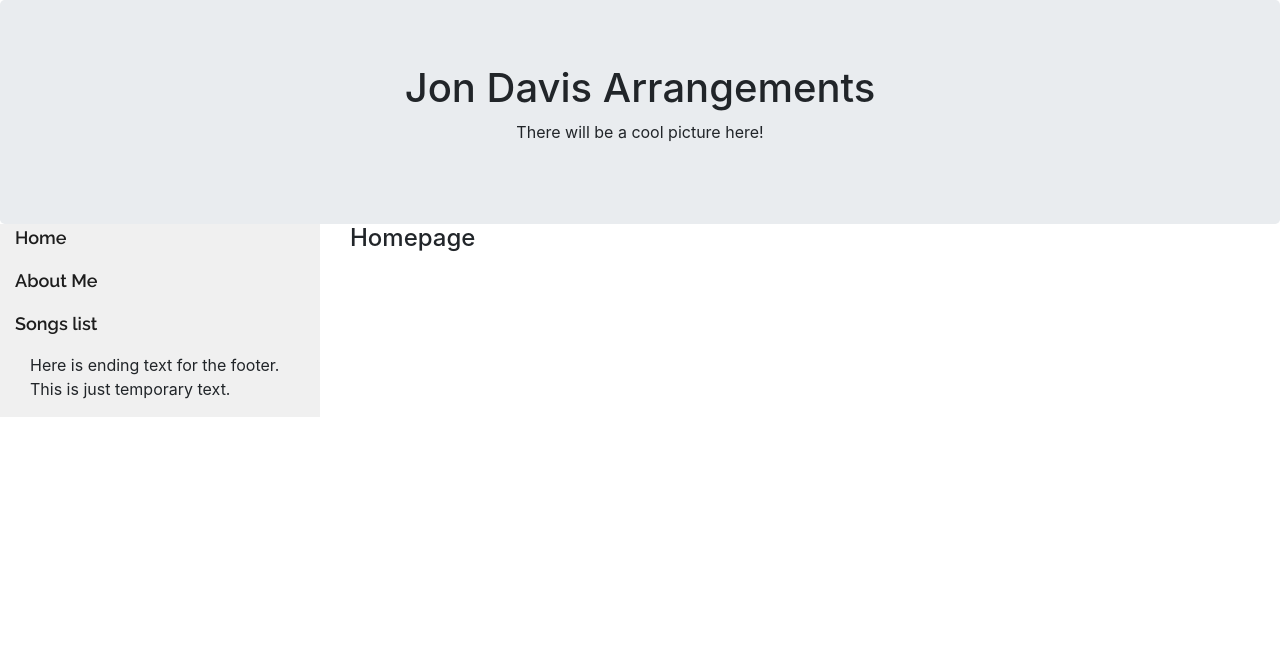
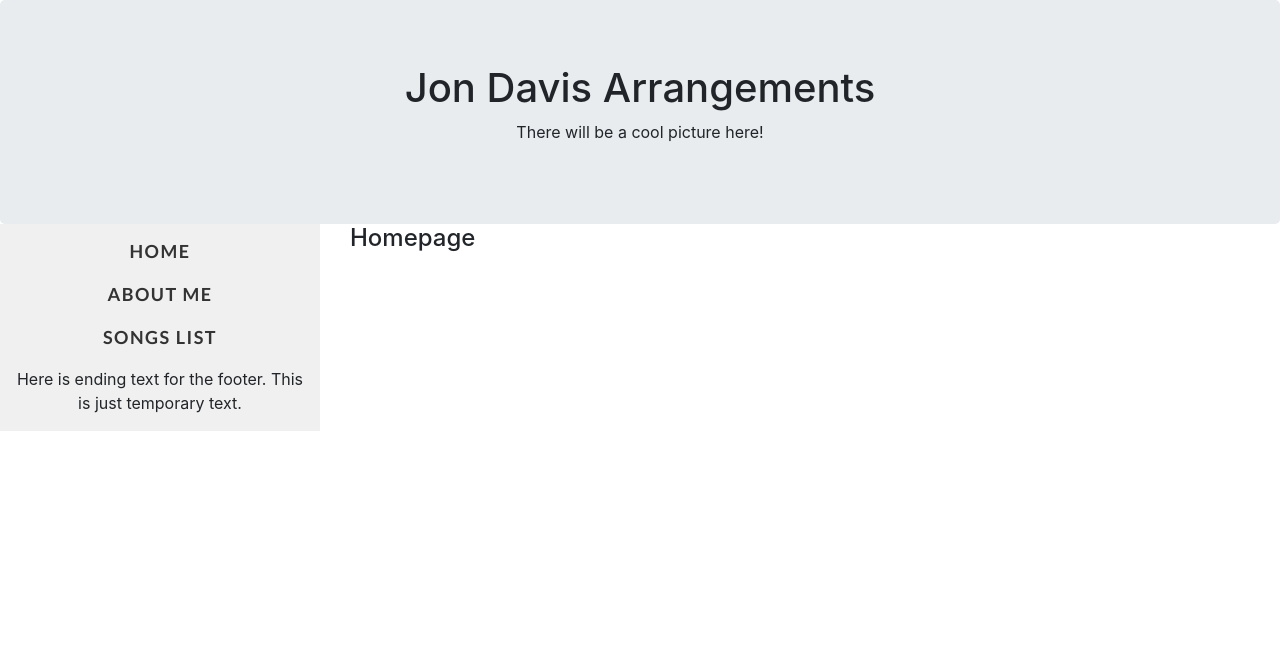
Before and after one commit to bananabrann/eb-jdavisarrangements.com, a Django app: page / in a window 1280 px wide. Shown: the top 671 px of the page. Run offline with Django 3.2, Linux system fonts and the light colour scheme; some libraries are stand-ins or nearby versions.

Commit message:
Nav hover effects

```diff
--- a/static/css/sidenav.css
+++ b/static/css/sidenav.css
@@ -2,11 +2,25 @@
 
 #sidenav {
     background-color: var(--color-off-white);
+    padding: 14px 0 0 0;
 }
 
 .sidenav-link, #sidenav a {
-    color: rgb(29, 29, 29);
+    font-family: 'Lato', sans-serif;
+    text-transform: uppercase;
+    text-decoration: none;
+    color: var(--color-off-black);
+}
+
+.sidenav-link {
     font-size: 18px;
     font-weight: 600;
-    font-family: 'Raleway', sans-serif;
+    letter-spacing: 1.5px;
+    transition: 500ms ease-in-out;
 }
+
+.sidenav-link:hover {
+    background-color: var(--color-light-grey);
+    transition: 500ms ease-in-out;
+    letter-spacing: 4px;
+}
--- a/templates/base_layout.html
+++ b/templates/base_layout.html
@@ -15,6 +15,9 @@
         <script src="https://kit.fontawesome.com/fe870a47f2.js" crossorigin="anonymous"></script>
 
         <link href="https://fonts.googleapis.com/css?family=Raleway:400,400i,600&display=swap" rel="stylesheet">
+        <!-- font-family: 'Raleway', sans-serif; -->
+        <link href="https://fonts.googleapis.com/css?family=Lato:400,700&display=swap" rel="stylesheet">
+        <!-- font-family: 'Lato', sans-serif; -->
 
         <link rel="stylesheet" href="{% static 'css/sidenav.css' %}" >
         <link rel="stylesheet" href="{% static 'css/songs.css' %}" >
@@ -28,7 +31,7 @@
 
     <div class="container-fluid">
         <div class="row">
-            <div class="col-md-3" id="sidenav">
+            <div class="col-md-3 text-center" id="sidenav">
                     <p class="sidenav-link"><a href="{% url 'homepage' %}" >Home</a></p>
                     <p class="sidenav-link"><a href="{% url 'about' %}">About Me</a></p>
                     <p class="sidenav-link"><a href="{% url 'songs:list' %}">Songs list</a></p>
```
Also changed, not shown: static/img/headphones.jpg (added).
